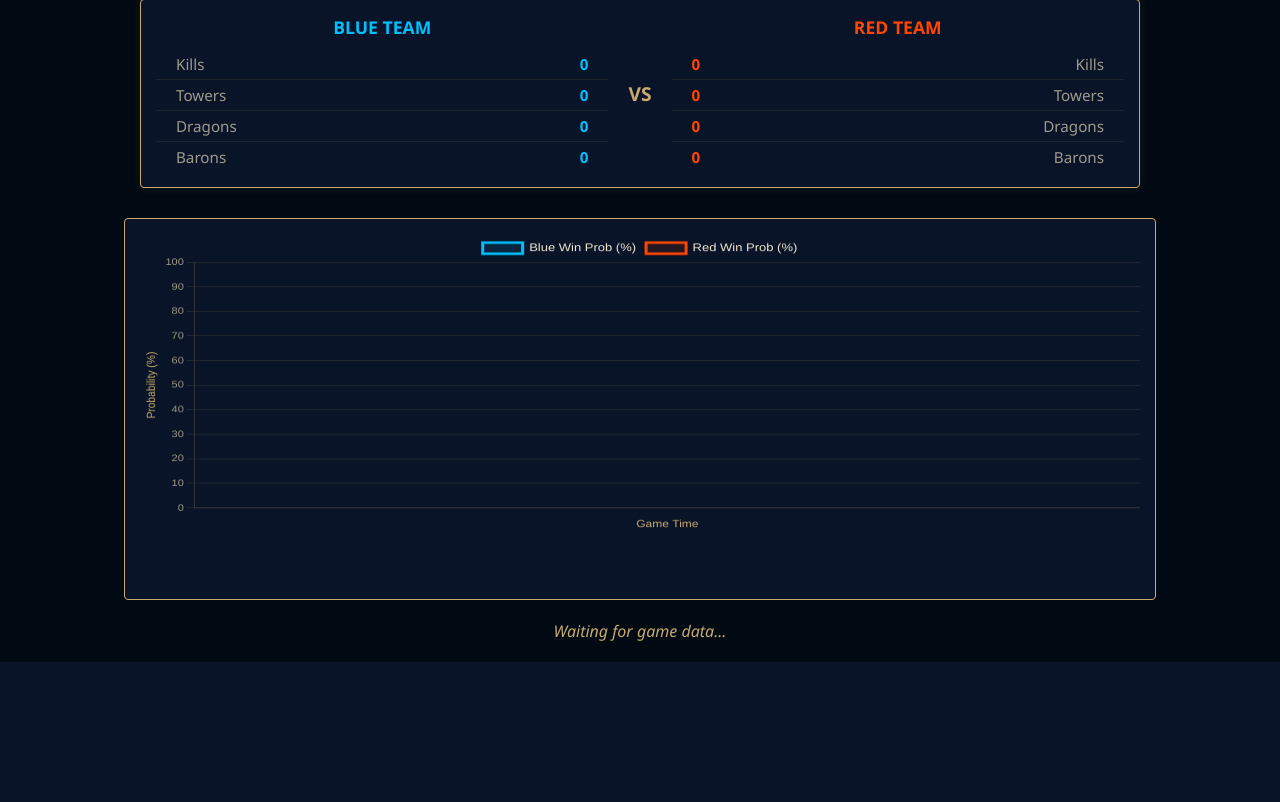
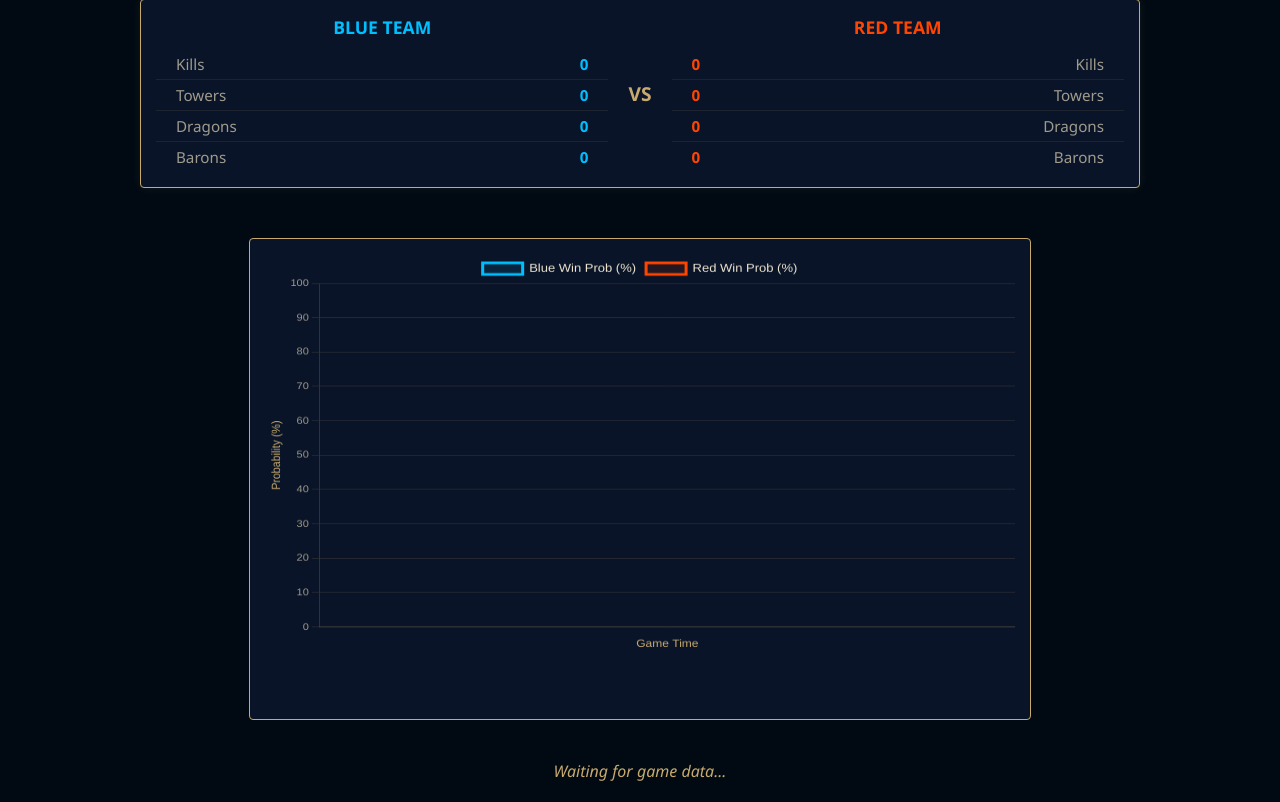
Before and after one commit to NathanSmallcalder/LeagueLiveMatchTracker, a Flask app: page / in a window 1280 px wide. Shown: the part 316-1118 px from the top of the page. Before the commit the page ends 978 px from the top, so only its background shows below. Run offline with Flask 3, Linux system fonts and the light colour scheme.

Commit message:
Resize chart: 750px max-width, 450px container, 400px canvas, centered

```diff
--- a/templates/index.html
+++ b/templates/index.html
@@ -216,18 +216,19 @@
         .chart-container {
             position: relative;
             width: 100%;
-            max-width: 1000px;
-            min-height: 350px;
+            max-width: 750px;
+            height: 450px;
             background-color: var(--panel-bg);
             border: 1px solid var(--gold-accent);
             border-radius: 4px;
             padding: 15px;
+            margin: 20px auto;
         }
 
         #winProbChart {
             display: block;
             width: 100% !important;
-            height: 300px !important;
+            height: 400px !important;
         }
 
         .status {
```
